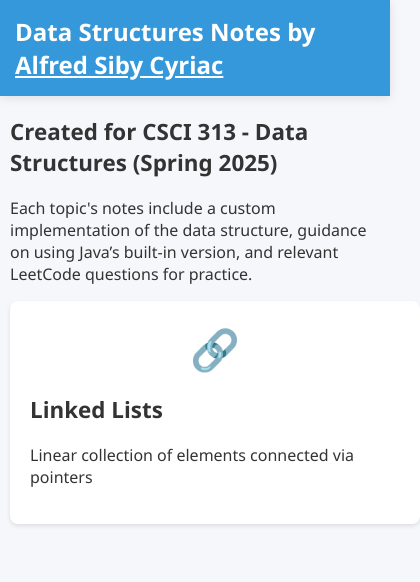
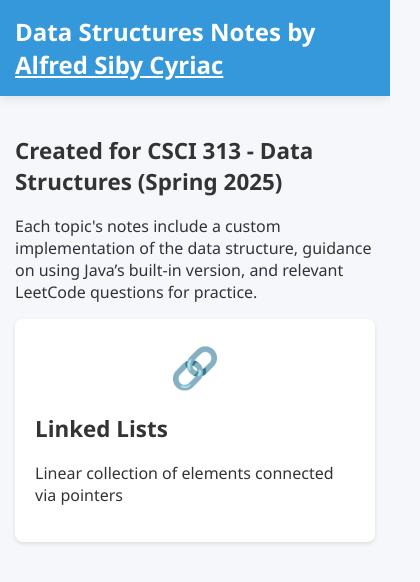
Before and after one commit to alfredscyriac/CSCI313-Data-Structures, a plain HTML site: page course_docs/index.html in a window 390 px wide. Shown: the whole page, 420 px wide, since content can reach past the window. Drawn offline with Linux system fonts and the light colour scheme.

Commit message:
add responsive issue on landing page

```diff
--- a/course_docs/styles.css
+++ b/course_docs/styles.css
@@ -16,6 +16,8 @@ body {
     background-color: var(--bg-color);
     color: var(--text-color);
     transition: background-color var(--transition-speed);
+    width: 100%;
+    overflow-x: hidden;
 }
 
 header {
@@ -41,7 +43,8 @@ header {
     max-width: 1200px;
     margin: 0 auto;
     box-sizing: border-box;
-    padding: 0;
+    padding: 0 15px;
+    overflow-x: hidden;
 }
 
 header {
@@ -76,8 +79,10 @@ a:hover {
 .topics-grid {
     display: grid;
     grid-template-columns: repeat(auto-fill, minmax(280px, 1fr));
-    gap: 10px;
-    margin-top: 10px;
+    gap: 15px;
+    margin-top: 15px;
+    width: 100%;
+    box-sizing: border-box;
 }
 
 .topic-card {
@@ -88,6 +93,9 @@ a:hover {
     text-decoration: none;
     color: var(--text-color);
     transition: transform var(--transition-speed);
+    width: 100%;
+    box-sizing: border-box;
+    overflow: hidden;
 }
 
 .topic-card:hover {
@@ -215,8 +223,9 @@ code {
 /* Mobile layout adjustments */
 @media (max-width: 768px) {
     .container {
-        padding: 0 10px;
+        padding: 0 15px;
         width: 100%;
+        overflow-x: hidden;
     }
 
     header {
@@ -266,6 +275,12 @@ code {
         background-color: #f0f0f0;
         border-radius: 20px;
     }
+
+    .topics-grid {
+        grid-template-columns: repeat(auto-fill, minmax(250px, 1fr));
+        padding: 0;
+        width: 100%;
+    }
 }
 
 /* Small mobile devices */
@@ -273,6 +288,15 @@ code {
     .topics-grid {
         grid-template-columns: 1fr;
         gap: 15px;
+        margin: 15px 0;
+        padding: 0;
+        width: 100%;
+    }
+
+    .topic-card {
+        width: 100%;
+        margin: 0;
+        box-sizing: border-box;
     }
 
     header h1 {
@@ -290,16 +314,13 @@ code {
         margin-top: 10px;
     }
 
-    .topic-card {
-        width: 100%;
-    }
-
     .topic-content {
         padding: 0;
     }
 
     .container {
-        padding: 0 10px;
+        padding: 0 15px;
+        overflow-x: hidden;
     }
 
     .sidebar,
@@ -313,6 +334,19 @@ code {
 
 /* iPhone-specific fixes */
 @media (max-width: 414px) {
+    .topics-grid {
+        grid-template-columns: 1fr;
+        width: 100%;
+        padding: 0;
+        margin: 10px 0;
+    }
+
+    .topic-card {
+        width: 100%;
+        margin: 0 0 10px 0;
+        box-sizing: border-box;
+    }
+
     header {
         padding: 15px 0;
         margin-bottom: 20px;
@@ -349,8 +383,10 @@ code {
 
     div.container {
         width: 100%;
-        padding: 0 10px;
+        padding: 0 15px;
         box-sizing: border-box;
+        max-width: 100%;
+        overflow-x: hidden;
     }
 
     h2 {
```
